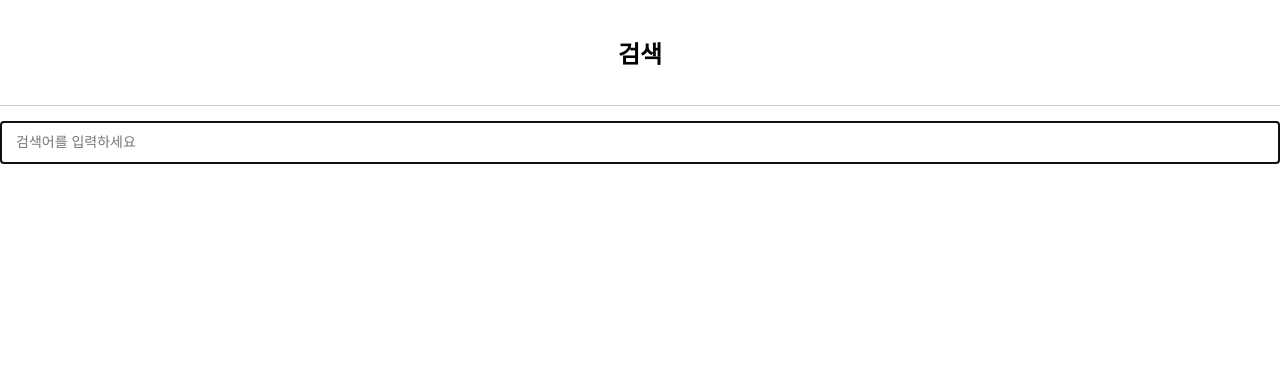
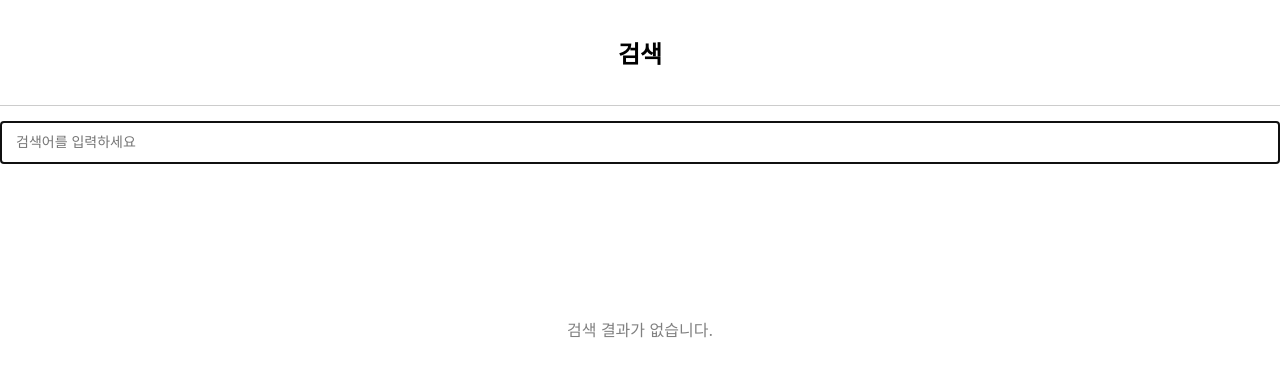
Before and after one commit to imseongtae/UI-development-using-react, a React (Create React App) app in the folder 4-using-cra/: page / in a window 1280 px wide. Shown: the top 376 px of the page. Built offline with nearby package versions, Linux system fonts and the light colour scheme.

Commit message:
feat: Update App to include SearchResult component

```diff
--- a/4-using-cra/src/App.tsx
+++ b/4-using-cra/src/App.tsx
@@ -2,8 +2,7 @@ import React, { useState } from 'react';
 import './style.css';
 import Header from 'components/Header';
 import SearchForm from 'components/SearchForm';
-
-
+import SearchResult, { SearchResultItem } from 'components/SearchResult';
 import store from 'data/Store';
 
 const data = store.getHistoryList();
@@ -11,9 +10,13 @@ console.log(data);
 
 function App() {
   const [keyword, setKeword] = useState<string>('');
+  const [searchResult, setSearchResult] = useState<SearchResultItem[] | []>([]);
+
 
   const search = (keyword: string) => {
     console.log(keyword);
+    const searchResult: SearchResultItem[] | [] = store.search(keyword);
+    setSearchResult(searchResult);
   };
 
   const handleReset = () => {
@@ -25,7 +28,7 @@ function App() {
   // }
   const handleChangeInput = (keyword: string) => {
     setKeword(keyword);
-  }
+  };
 
   return (
     <>
@@ -37,6 +40,7 @@ function App() {
         onChange={(keyword: string) => handleChangeInput(keyword)}
       />
       {/* TODO */}
+      <SearchResult data={searchResult} />
     </>
   );
 }
```
